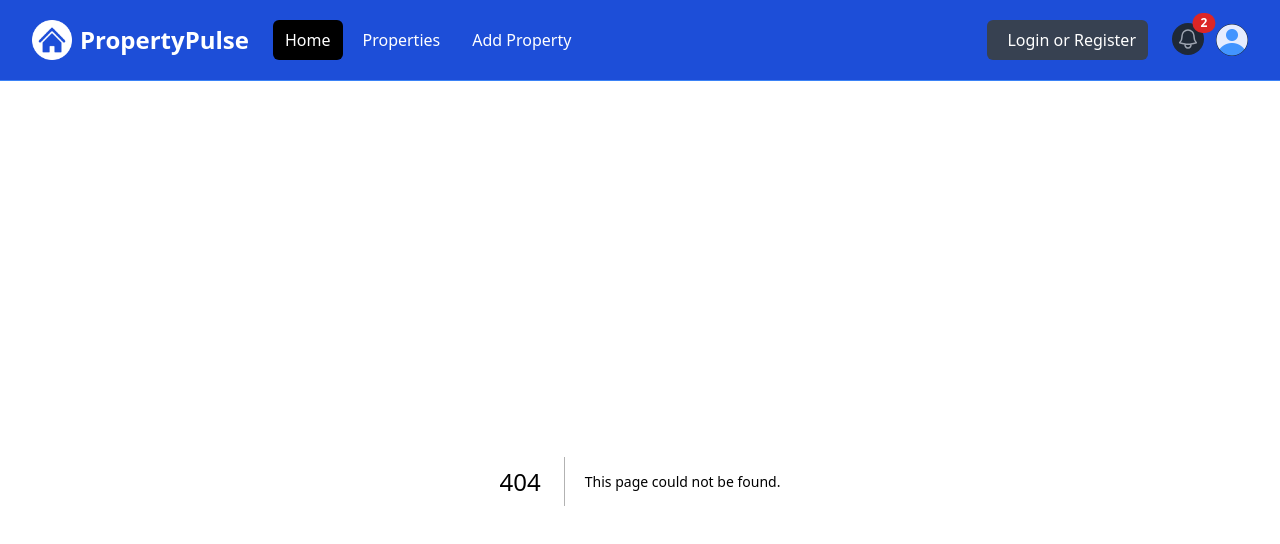
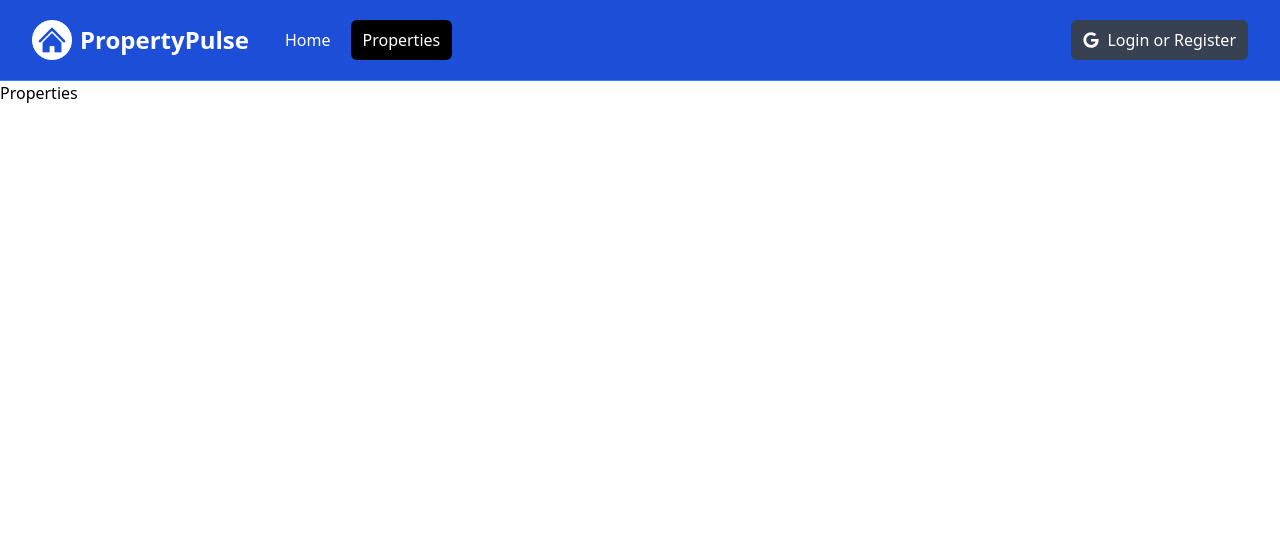
Before and after one commit to ajaysinhaorigin/property-pulse, a Next.js app: page /properties in a window 1280 px wide. Before the commit this address had no page. Shown: the top 544 px of the page. Built offline with nearby package versions, Linux system fonts and the light colour scheme.

Commit message:
implemented navbar ui and conditionaly shown items

```diff
--- a/src/Shared/Components/Navbar/Navbar.tsx
+++ b/src/Shared/Components/Navbar/Navbar.tsx
@@ -1,8 +1,17 @@
-import React from "react"
+"use client"
+import { useState } from "react"
 import Image from "next/image"
 import { LogoWhite, Profile } from "@/Assets/images"
+import Link from "next/link"
+import { FaGoogle } from "react-icons/fa"
+import { usePathname } from "next/navigation"
 
 const Navbar = () => {
+  const [isMobileMenuOpen, setIsMobileMenuOpen] = useState(false)
+  const [isProfileMenuOpen, setIsProfileMenuOpen] = useState(false)
+  // eslint-disable-next-line @typescript-eslint/no-unused-vars
+  const [isLoggedIn, setIsLoggedIn] = useState(false)
+  const pathname = usePathname()
   return (
     <nav className="bg-blue-700 border-b border-blue-500">
       <div className="mx-auto max-w-7xl px-2 sm:px-6 lg:px-8">
@@ -15,6 +24,7 @@
               className="relative inline-flex items-center justify-center rounded-md p-2 text-gray-400 hover:bg-gray-700 hover:text-white focus:outline-none focus:ring-2 focus:ring-inset focus:ring-white"
               aria-controls="mobile-menu"
               aria-expanded="false"
+              onClick={() => setIsMobileMenuOpen(!isMobileMenuOpen)}
             >
               <span className="absolute -inset-0.5"></span>
               <span className="sr-only">Open main menu</span>
@@ -37,7 +47,7 @@
 
           <div className="flex flex-1 items-center justify-center md:items-stretch md:justify-start">
             {/* <!-- Logo --> */}
-            <a className="flex flex-shrink-0 items-center" href="/index.html">
+            <Link className="flex flex-shrink-0 items-center" href="/">
               <Image
                 className="h-10 w-auto"
                 src={LogoWhite}
@@ -47,45 +57,56 @@
               <span className="hidden md:block text-white text-2xl font-bold ml-2">
                 PropertyPulse
               </span>
-            </a>
+            </Link>
             {/* <!-- Desktop Menu Hidden below md screens --> */}
             <div className="hidden md:ml-6 md:block">
               <div className="flex space-x-2">
-                <a
-                  href="/index.html"
-                  className="text-white bg-black hover:bg-gray-900 hover:text-white rounded-md px-3 py-2"
+                <Link
+                  href="/"
+                  className={`${
+                    pathname === "/" ? "bg-black" : ""
+                  } text-white hover:bg-gray-900 hover:text-white rounded-md px-3 py-2`}
                 >
                   Home
-                </a>
-                <a
-                  href="/properties.html"
-                  className="text-white hover:bg-gray-900 hover:text-white rounded-md px-3 py-2"
+                </Link>
+                <Link
+                  href="/properties"
+                  className={`${
+                    pathname === "/properties" ? "bg-black" : ""
+                  } text-white hover:bg-gray-900 hover:text-white rounded-md px-3 py-2`}
                 >
                   Properties
-                </a>
-                <a
-                  href="/add-property.html"
-                  className="text-white hover:bg-gray-900 hover:text-white rounded-md px-3 py-2"
+                </Link>
+                {isLoggedIn && (
+                  <Link
+                    href="/properties/add"
+                    className={`${
+                      pathname === "/properties/add" ? "bg-black" : ""
+                    } text-white hover:bg-gray-900 hover:text-white rounded-md px-3 py-2`}
                   >
                     Add Property
-                </a>
+                  </Link>
+                )}
               </div>
             </div>
           </div>
 
           {/* <!-- Right Side Menu (Logged Out) --> */}
+          {!isLoggedIn && (
             <div className="hidden md:block md:ml-6">
               <div className="flex items-center">
                 <button className="flex items-center text-white bg-gray-700 hover:bg-gray-900 hover:text-white rounded-md px-3 py-2">
-                <i className="fa-brands fa-google text-white mr-2"></i>
+                  <FaGoogle className="text-white mr-2" />
                   <span>Login or Register</span>
                 </button>
               </div>
             </div>
+          )}
 
           {/* <!-- Right Side Menu (Logged In) --> */}
+          {isLoggedIn && (
             <div className="absolute inset-y-0 right-0 flex items-center pr-2 md:static md:inset-auto md:ml-6 md:pr-0">
-            <a href="messages.html" className="relative group">
+              <Link href="/messages" className="relative group">
                 <button
                   type="button"
                   className="relative rounded-full bg-gray-800 p-1 text-gray-400 hover:text-white focus:outline-none focus:ring-2 focus:ring-white focus:ring-offset-2 focus:ring-offset-gray-800"
@@ -111,7 +132,7 @@
                   2
                   {/* <!-- Replace with the actual number of notifications --> */}
                 </span>
-            </a>
+              </Link>
               {/* <!-- Profile dropdown button --> */}
               <div className="relative ml-3">
                 <div>
@@ -121,6 +142,7 @@
                     id="user-menu-button"
                     aria-expanded="false"
                     aria-haspopup="true"
+                    onClick={() => setIsProfileMenuOpen(!isProfileMenuOpen)}
                   >
                     <span className="absolute -inset-1.5"></span>
                     <span className="sr-only">Open user menu</span>
@@ -133,74 +155,89 @@
                 </div>
 
                 {/* <!-- Profile dropdown --> */}
+                {isProfileMenuOpen && (
                   <div
                     id="user-menu"
-                className="hidden absolute right-0 z-10 mt-2 w-48 origin-top-right rounded-md bg-white py-1 shadow-lg ring-1 ring-black ring-opacity-5 focus:outline-none"
+                    className="absolute right-0 z-10 mt-2 w-48 origin-top-right rounded-md bg-white py-1 shadow-lg ring-1 ring-black ring-opacity-5 focus:outline-none"
                     role="menu"
                     aria-orientation="vertical"
                     aria-labelledby="user-menu-button"
                     tabIndex={-1}
                   >
-                <a
-                  href="/profile.html"
+                    <Link
+                      href="/profile"
                       className="block px-4 py-2 text-sm text-gray-700"
                       role="menuitem"
                       tabIndex={-1}
                       id="user-menu-item-0"
                     >
                       Your Profile
-                </a>
-                <a
-                  href="saved-properties.html"
+                    </Link>
+                    <Link
+                      href="/properties/saved"
                       className="block px-4 py-2 text-sm text-gray-700"
                       role="menuitem"
                       tabIndex={-1}
                       id="user-menu-item-2"
                     >
                       Saved Properties
-                </a>
-                <a
-                  href="#"
+                    </Link>
+                    <button
                       className="block px-4 py-2 text-sm text-gray-700"
                       role="menuitem"
                       tabIndex={-1}
                       id="user-menu-item-2"
                     >
                       Sign Out
-                </a>
+                    </button>
+                  </div>
+                )}
               </div>
             </div>
-          </div>
+          )}
         </div>
       </div>
 
       {/* <!-- Mobile menu, show/hide based on menu state. --> */}
-      <div className="hidden" id="mobile-menu">
+      {isMobileMenuOpen && (
+        <div id="mobile-menu">
           <div className="space-y-1 px-2 pb-3 pt-2">
-          <a
-            href="/index.html"
-            className="bg-gray-900 text-white block rounded-md px-3 py-2 text-base font-medium"
+            <Link
+              href="/"
+              // className="bg-gray-900 text-white block rounded-md px-3 py-2 text-base font-medium"
+              className={`${pathname === "/" ? "bg-black" : ""}
+              className="bg-gray-900 text-white block rounded-md px-3 py-2 mr-1 text-base font-medium`}
             >
               Home
-          </a>
-          <a
-            href="/properties.html"
-            className="text-gray-300 hover:bg-gray-700 hover:text-white block rounded-md px-3 py-2 text-base font-medium"
+            </Link>
+            <Link
+              href="/properties"
+              className={`${pathname === "/properties" ? "bg-black" : ""}
+              className="bg-gray-900 text-white block rounded-md px-3 mr-1 py-2 text-base font-medium`}
             >
               Properties
-          </a>
-          <a
-            href="/add-property.html"
-            className="text-gray-300 hover:bg-gray-700 hover:text-white block rounded-md px-3 py-2 text-base font-medium"
+            </Link>
+            {isLoggedIn && (
+              <Link
+                href="/properties/add"
+                className={`${pathname === "/properties/add" ? "bg-black" : ""}
+              className="bg-gray-900 text-white block rounded-md px-3 py-2 mr-1 text-base font-medium`}
               >
                 Add Property
-          </a>
+              </Link>
+            )}
+
+            {
+              !isLoggedIn &&
             <button className="flex items-center text-white bg-gray-700 hover:bg-gray-900 hover:text-white rounded-md px-3 py-2 my-4">
-            <i className="fa-brands fa-google mr-2"></i>
+              <FaGoogle className="text-white mr-2" />
               <span>Login or Register</span>
             </button>
+            }
+
           </div>
         </div>
+      )}
     </nav>
   )
 }
--- a/src/Shared/Components/index.ts
+++ b/src/Shared/Components/index.ts
@@ -1 +1,2 @@
 export  {default as Navbar} from "./Navbar/Navbar"
+export  {default as Hero} from "./Hero/Hero"
--- a/src/app/layout.tsx
+++ b/src/app/layout.tsx
@@ -6,7 +6,6 @@
   title: "Property Pulse | Find Rentals Near You",
   description: "Find Rental properties Near You",
 }
-
 export default function RootLayout({
   children,
 }: Readonly<{
--- /dev/null
+++ b/src/app/properties/add/page.tsx
@@ -0,0 +1,9 @@
+import React from 'react'
+
+const AddProperties = () => {
+  return (
+    <div>add AddProperties</div>
+  )
+}
+
+export default AddProperties
--- /dev/null
+++ b/src/app/properties/page.tsx
@@ -0,0 +1,9 @@
+import React from 'react'
+
+const Properties = () => {
+  return (
+    <div>Properties</div>
+  )
+}
+
+export default Properties
```
Also changed, not shown: package.json (+5 -4 lines). Lines whose indentation alone changed are shown as unchanged.
